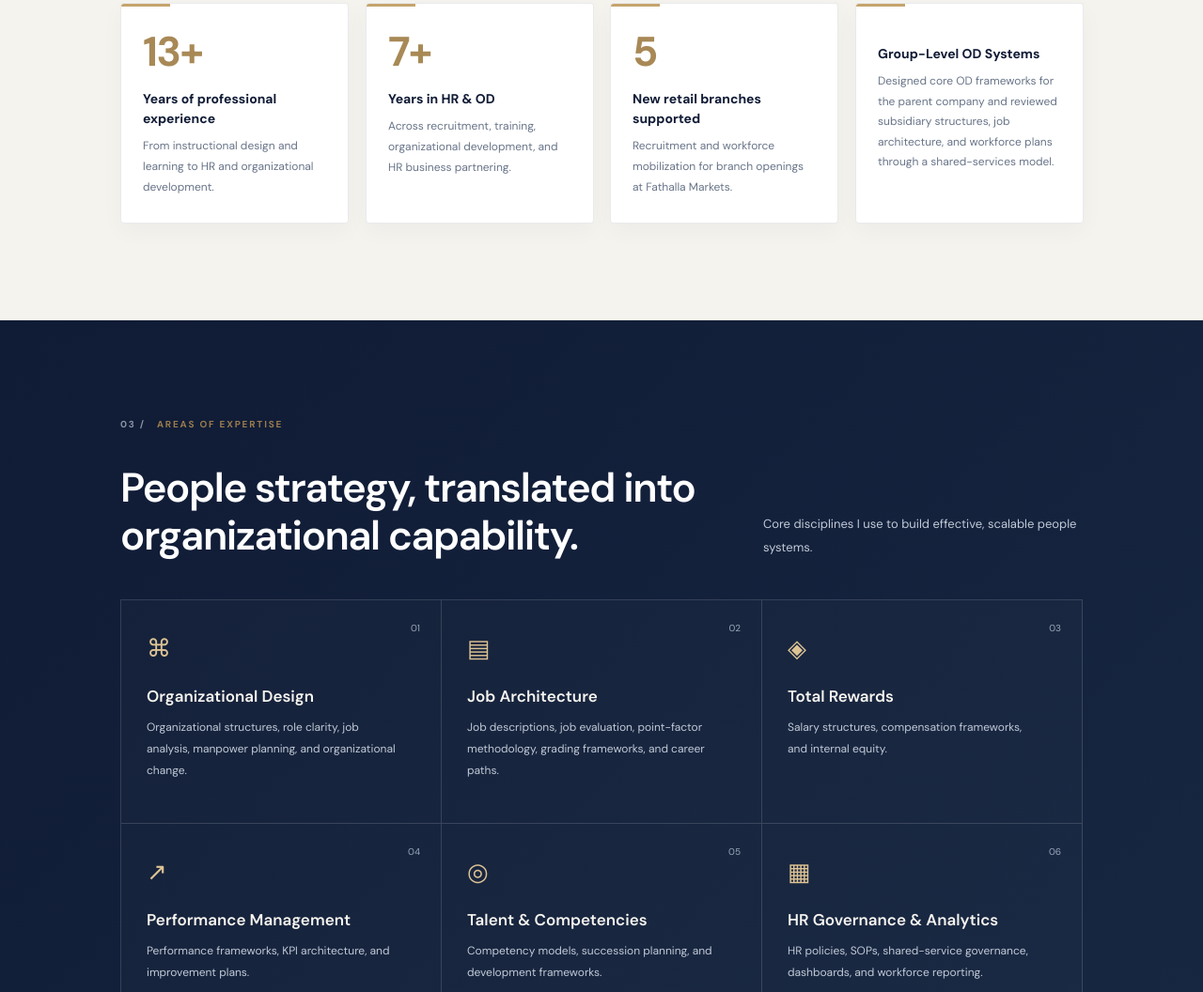
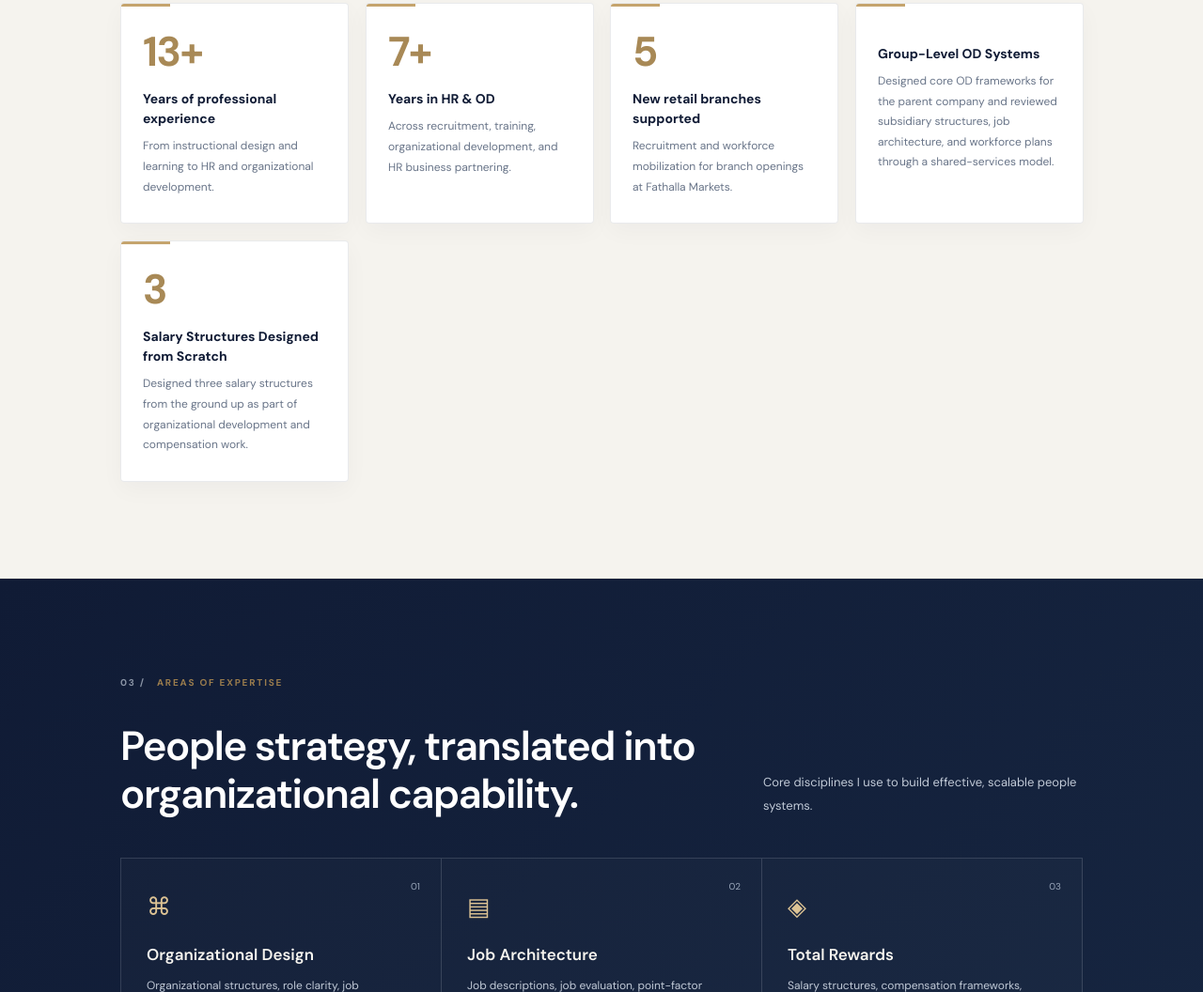
Before and after one commit to omar-raafat13/omar-raafat13.github.io, a plain HTML site: page index.html in a window 1280 px wide. Shown: the part 1952-3008 px from the top of the page at 94% size. Drawn offline with Linux system fonts and the light colour scheme.

Commit message:
Add salary structure design metric to portfolio

```diff
--- a/index.html
+++ b/index.html
@@ -108,6 +108,7 @@
         <article class="highlight-card"><strong>7+</strong><h3 data-en="Years in HR & OD" data-ar="سنوات في الموارد البشرية والتطوير المؤسسي">Years in HR & OD</h3><p data-en="Across recruitment, training, organizational development, and HR business partnering." data-ar="في التوظيف والتدريب والتطوير المؤسسي وشراكة أعمال الموارد البشرية.">Across recruitment, training, organizational development, and HR business partnering.</p></article>
         <article class="highlight-card"><strong>5</strong><h3 data-en="New retail branches supported" data-ar="فروع جديدة تم دعم افتتاحها">New retail branches supported</h3><p data-en="Recruitment and workforce mobilization for branch openings at Fathalla Markets." data-ar="التوظيف وتجهيز القوى العاملة لافتتاح فروع جديدة في فتح الله ماركتس.">Recruitment and workforce mobilization for branch openings at Fathalla Markets.</p></article>
         <article class="highlight-card"><h3 data-en="Group-Level OD Systems" data-ar="أنظمة التطوير المؤسسي على مستوى المجموعة">Group-Level OD Systems</h3><p data-en="Designed core OD frameworks for the parent company and reviewed subsidiary structures, job architecture, and workforce plans through a shared-services model." data-ar="تصميم أطر التطوير المؤسسي الأساسية للشركة الأم، ومراجعة هياكل الشركات التابعة وهندسة الوظائف وخطط القوى العاملة ضمن نموذج الخدمات المشتركة.">Designed core OD frameworks for the parent company and reviewed subsidiary structures, job architecture, and workforce plans through a shared-services model.</p></article>
+        <article class="highlight-card"><strong>3</strong><h3 data-en="Salary Structures Designed from Scratch" data-ar="هياكل أجور تم تصميمها من الصفر">Salary Structures Designed from Scratch</h3><p data-en="Designed three salary structures from the ground up as part of organizational development and compensation work." data-ar="تصميم ثلاثة هياكل أجور من الصفر ضمن أعمال التطوير المؤسسي والتعويضات.">Designed three salary structures from the ground up as part of organizational development and compensation work.</p></article>
       </div>
     </section>
 
```
